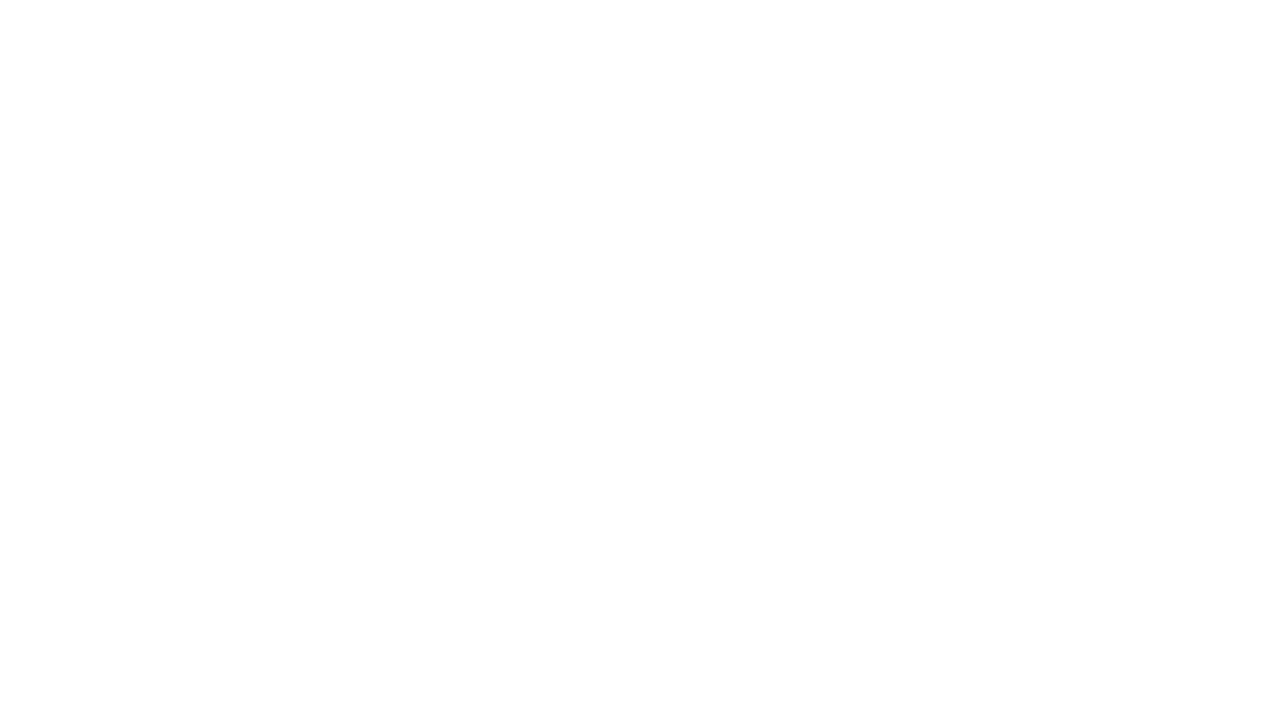
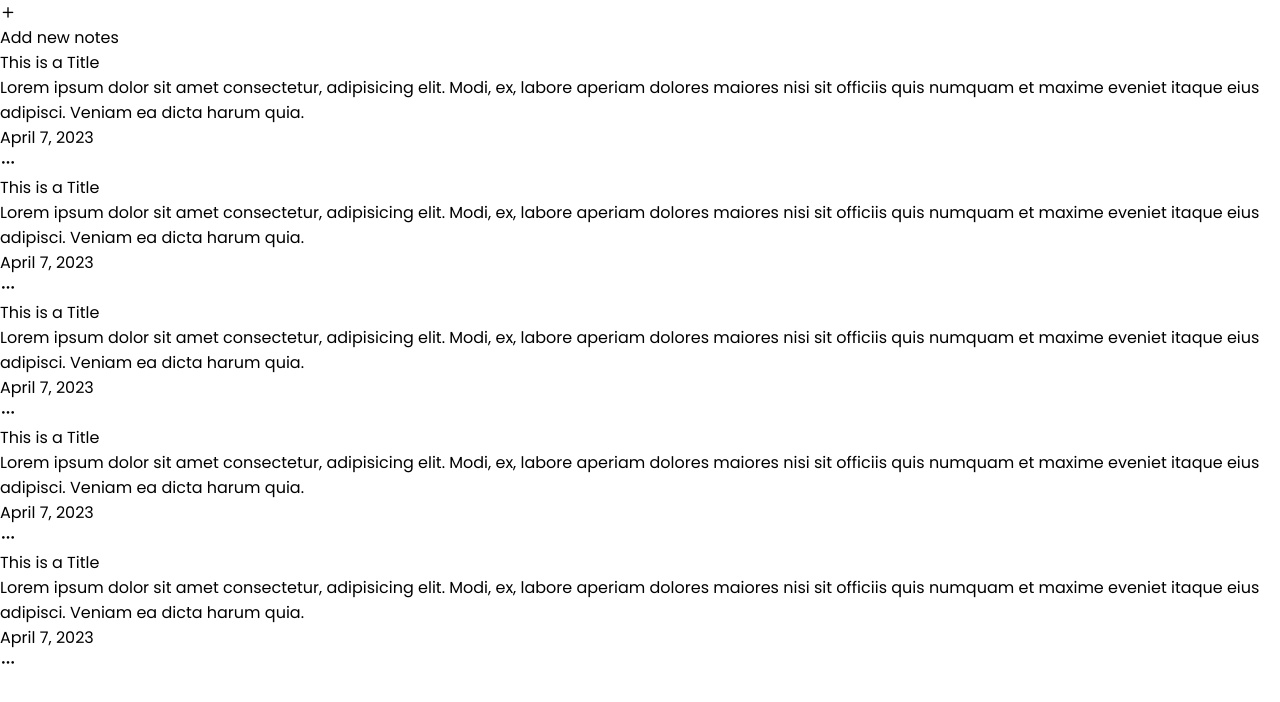
Before and after one commit to Lambersonistaken/js_notes_app, a plain HTML site: page index.html in a window 1280 px wide. Drawn offline with nearby package versions, Linux system fonts and the light colour scheme.

Commit message:
notes base code added

```diff
--- a/index.html
+++ b/index.html
@@ -9,6 +9,73 @@
     <link rel="stylesheet" href="https://unicons.iconscout.com/release/v4.0.8/css/line.css">
 </head>
 <body>
+    <div class="wrapper">
+        <li class="add-box">
+            <div class="icon"><i class="uil uil-plus"></i></div>
+            <p>Add new notes</p>
+        </li>
+        <!--Notes base code-->
+        <li class="note">
+            <div class="details">
+                <p>This is a Title</p>
+                <span>Lorem ipsum dolor sit amet consectetur, adipisicing elit. Modi, ex, labore aperiam dolores maiores nisi sit officiis quis numquam et maxime eveniet itaque eius adipisci. Veniam ea dicta harum quia.</span>
+            </div>
+            <div class="bottom-content">
+                <span>April 7, 2023</span>
+                <div class="settings">
+                    <i class="uil uil-ellipsis-h"></i>
+                </div>
+            </div>
+        </li>
+        <li class="note">
+            <div class="details">
+                <p>This is a Title</p>
+                <span>Lorem ipsum dolor sit amet consectetur, adipisicing elit. Modi, ex, labore aperiam dolores maiores nisi sit officiis quis numquam et maxime eveniet itaque eius adipisci. Veniam ea dicta harum quia.</span>
+            </div>
+            <div class="bottom-content">
+                <span>April 7, 2023</span>
+                <div class="settings">
+                    <i class="uil uil-ellipsis-h"></i>
+                </div>
+            </div>
+        </li>
+        <li class="note">
+            <div class="details">
+                <p>This is a Title</p>
+                <span>Lorem ipsum dolor sit amet consectetur, adipisicing elit. Modi, ex, labore aperiam dolores maiores nisi sit officiis quis numquam et maxime eveniet itaque eius adipisci. Veniam ea dicta harum quia.</span>
+            </div>
+            <div class="bottom-content">
+                <span>April 7, 2023</span>
+                <div class="settings">
+                    <i class="uil uil-ellipsis-h"></i>
+                </div>
+            </div>
+        </li>
+        <li class="note">
+            <div class="details">
+                <p>This is a Title</p>
+                <span>Lorem ipsum dolor sit amet consectetur, adipisicing elit. Modi, ex, labore aperiam dolores maiores nisi sit officiis quis numquam et maxime eveniet itaque eius adipisci. Veniam ea dicta harum quia.</span>
+            </div>
+            <div class="bottom-content">
+                <span>April 7, 2023</span>
+                <div class="settings">
+                    <i class="uil uil-ellipsis-h"></i>
+                </div>
+            </div>
+        </li>
+        <li class="note">
+            <div class="details">
+                <p>This is a Title</p>
+                <span>Lorem ipsum dolor sit amet consectetur, adipisicing elit. Modi, ex, labore aperiam dolores maiores nisi sit officiis quis numquam et maxime eveniet itaque eius adipisci. Veniam ea dicta harum quia.</span>
+            </div>
+            <div class="bottom-content">
+                <span>April 7, 2023</span>
+                <div class="settings">
+                    <i class="uil uil-ellipsis-h"></i>
+                </div>
+            </div>
+        </li>
+    </div>
 
 </body>
 </html>
--- a/style.css
+++ b/style.css
@@ -5,4 +5,5 @@
     padding: 0;
     box-sizing: border-box;
     font-family: 'Poppins', sans-serif;
+    list-style: none;
 }
```
